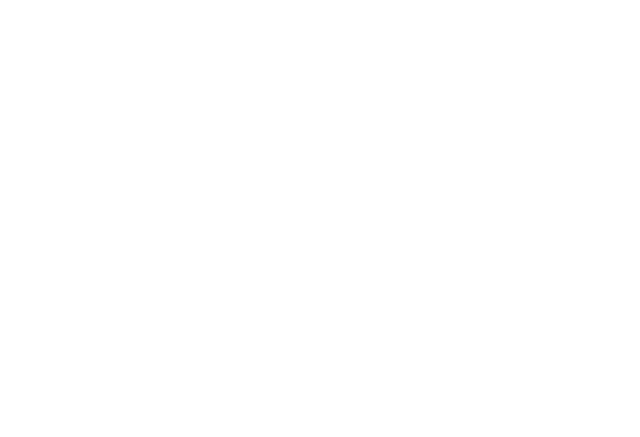
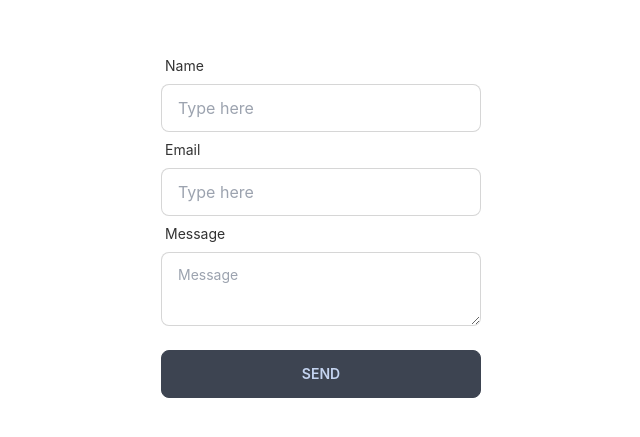
Before and after one commit to mhk98/mohsin-portfolio, a React (Create React App) app: page / in a window 1280 px wide. Shown: the part 1041-1478 px from the top of the page, without its empty margins (319-959 px from the left). Before the commit the page ends 864 px from the top, so only its background shows below. Built offline with nearby package versions, Linux system fonts and the light colour scheme.

Commit message:
contact form implement

```diff
--- a/package.json
+++ b/package.json
@@ -3,15 +3,20 @@
   "version": "0.1.0",
   "private": true,
   "dependencies": {
+    "@emailjs/browser": "^3.6.2",
     "@testing-library/jest-dom": "^5.16.4",
     "@testing-library/react": "^13.3.0",
     "@testing-library/user-event": "^13.5.0",
     "daisyui": "^2.15.2",
+    "emailjs-com": "^3.2.0",
     "react": "^18.1.0",
     "react-dom": "^18.1.0",
     "react-router-dom": "^6.3.0",
     "react-scripts": "5.0.1",
     "react-typical": "^0.1.3",
+    "semantic-ui-css": "^2.4.1",
+    "semantic-ui-react": "^2.1.3",
+    "sweetalert2": "^11.4.17",
     "web-vitals": "^2.1.4"
   },
   "scripts": {
--- a/src/App.js
+++ b/src/App.js
@@ -5,7 +5,7 @@
 
 function App() {
   return (
-    <div className="App">
+    <div className="App mx-28">
       <Navbar></Navbar>
       <Routes>
         <Route path='/' element={<Home></Home>}></Route>
--- a/src/Pages/Banner.js
+++ b/src/Pages/Banner.js
@@ -21,7 +21,7 @@
       />
         </h2>
         <div className='mt-4'>
-        <button class="btn btn-primary mr-8">Hire Me</button>
+        <button class="btn btn-primary mr-4">Hire Me</button>
       <button class="btn btn-primary"> <a target='_blank' href='https://drive.google.com/file/d/1Kv2ZRquImDNwwGn8J90NSNnLkfSwcqs2/view'>Download Resume</a></button>
         </div>
     </div>
--- /dev/null
+++ b/src/Pages/Home/Contact.js
@@ -0,0 +1,49 @@
+import React, { useRef } from 'react';
+import emailjs from '@emailjs/browser';
+
+
+const Contact = () => {
+
+
+  const form = useRef();
+
+  const sendEmail = (e) => {
+    e.preventDefault();
+
+    emailjs.sendForm('service_p34hhgb', 'template_ppj0pef', form.current, '_auEyfETklFr384Mg')
+      .then((result) => {
+          console.log('Email send', result.text);
+      }, (error) => {
+          console.log(error.text);
+      });
+  };
+
+
+  return (
+
+   <div className='h-screen flex flex-col
+   items-center justify-center'>
+
+      <form ref={form} onSubmit={sendEmail} className='form-control w-full max-w-xs'>
+      <label class="label">
+    <span class="label-text">Name</span>
+  </label>
+  <input type="text" placeholder="Type here" class="input input-bordered w-full max-w-xs" />
+  <label class="label">
+    <span class="label-text">Email</span>
+  </label>
+  <input type="email" placeholder="Type here" class="input input-bordered w-full max-w-xs" />
+
+  <label class="label">
+    <span class="label-text">Message</span>
+  </label>
+  <textarea type="message" class="textarea input-bordered " placeholder="Message" ></textarea><br/>
+  <input type="submit" value="Send" class="btn" />
+      </form>
+   </div>
+
+);
+
+};
+
+export default Contact;
--- a/src/Pages/Home/Home.js
+++ b/src/Pages/Home/Home.js
@@ -1,10 +1,12 @@
 import React from 'react';
 import Banner from '../Banner';
+import Contact from './Contact';
 
 const Home = () => {
     return (
         <div>
             <Banner></Banner>
+            <Contact></Contact>
 
         </div>
     );
--- a/src/index.js
+++ b/src/index.js
@@ -4,6 +4,7 @@
 import App from './App';
 import reportWebVitals from './reportWebVitals';
 import { BrowserRouter } from 'react-router-dom';
+
 
 const root = ReactDOM.createRoot(document.getElementById('root'));
 root.render(
```
Also changed, not shown: src/Pages/Home/Contact.css (added), 1 other file (tests, documents, lock files or other folders).
